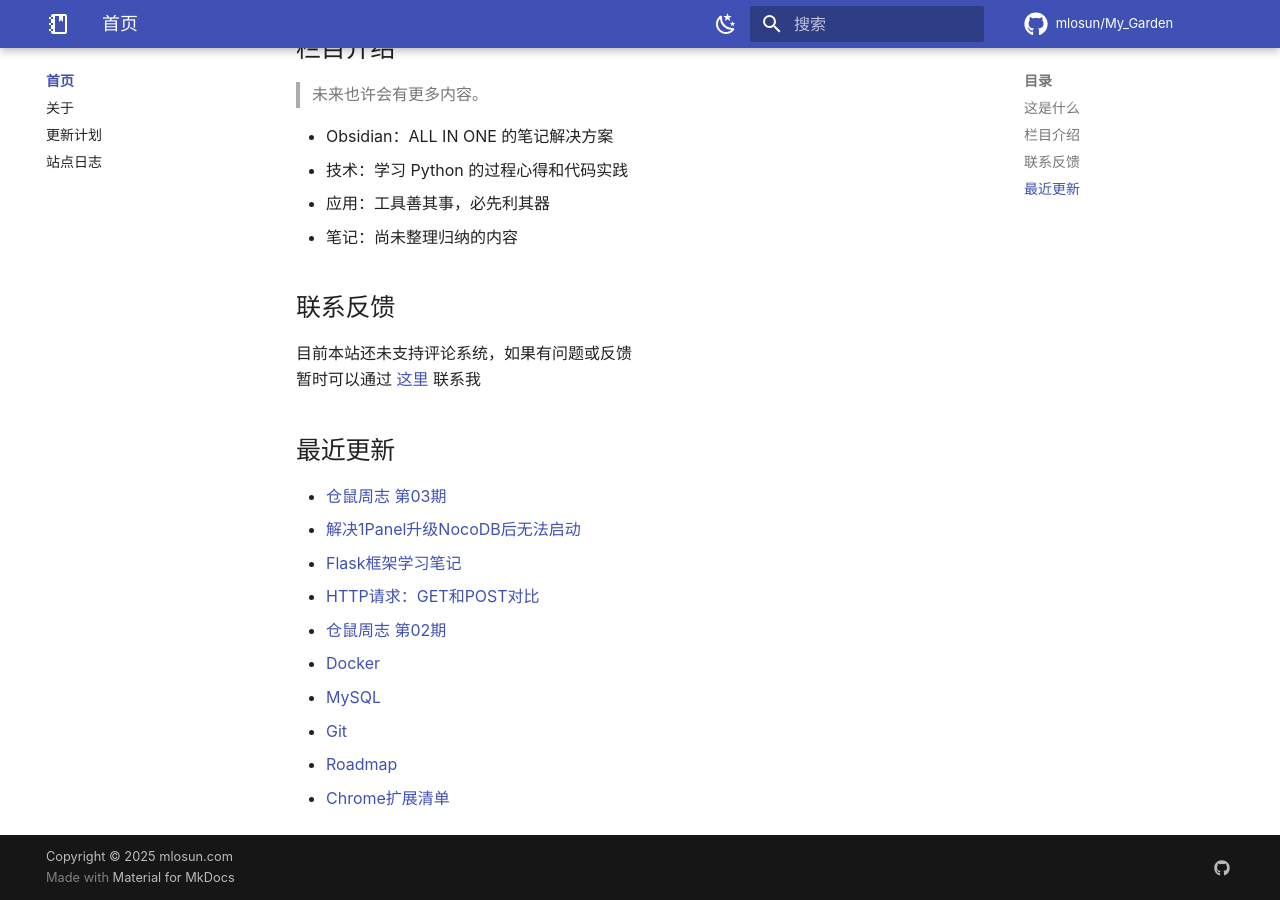
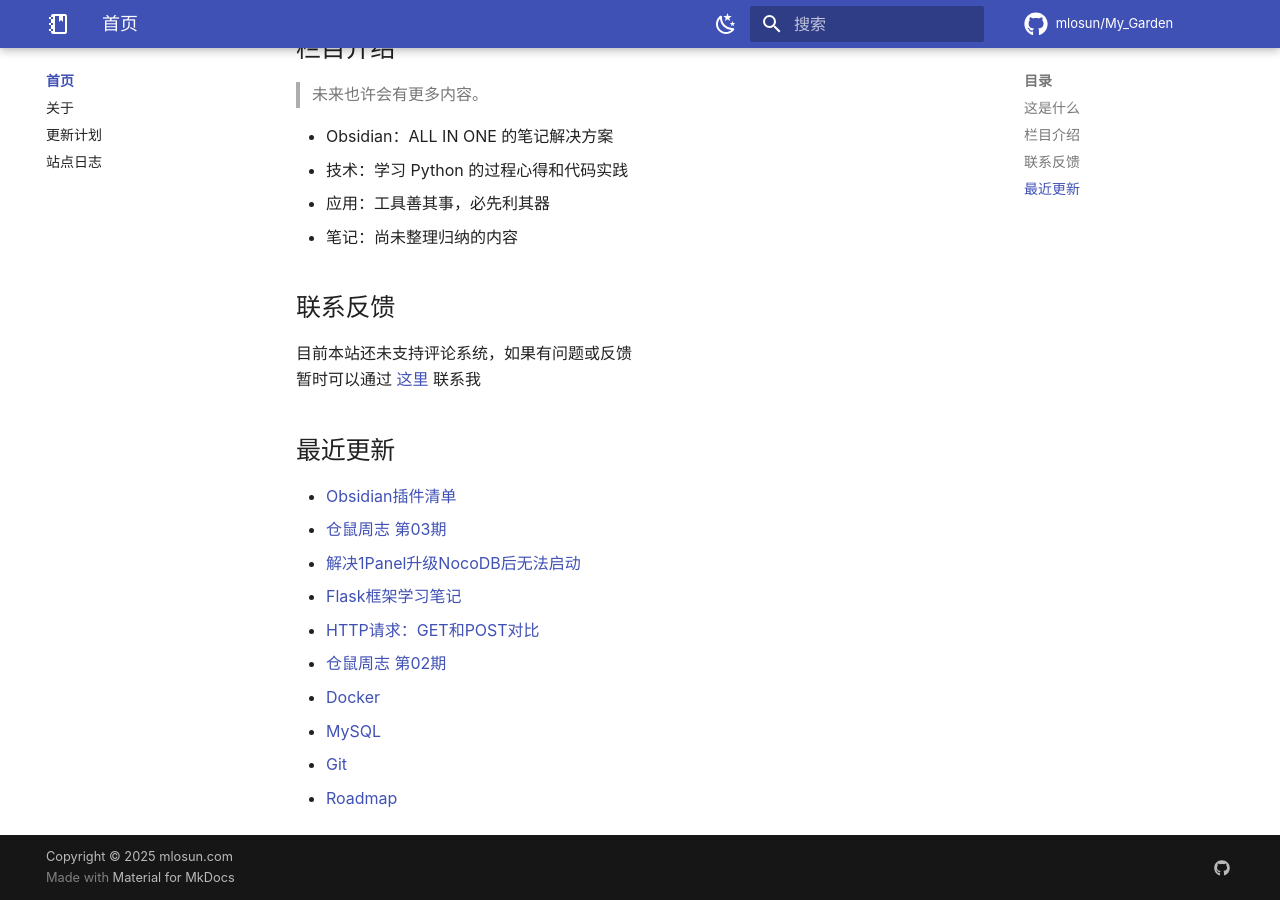
Before and after one commit to mlosun/My_Garden, an MkDocs documentation site: the page built from docs/index.md, in a window 1280 px wide and 900 px high, scrolled down 580 px. Built offline with MkDocs 1.6.1 and Material for MkDocs 9.7.7, drawn with Linux system fonts in a browser that asks for light colours; comment, search, counter and statistics services are not loaded.

Commit message:
PUSH NOTE : index.md

```diff
--- a/docs/index.md
+++ b/docs/index.md
@@ -33,6 +33,7 @@ title: 首页
 
 ## 最近更新
 
+- [Obsidian插件清单](./obsidian/Obsidian%E6%8F%92%E4%BB%B6%E6%B8%85%E5%8D%95.md)
 - [仓鼠周志 第03期](./weekly/%E4%BB%93%E9%BC%A0%E5%91%A8%E5%BF%97%20%E7%AC%AC03%E6%9C%9F.md)
 - [解决1Panel升级NocoDB后无法启动](./notes/%E8%A7%A3%E5%86%B31Panel%E5%8D%87%E7%BA%A7NocoDB%E5%90%8E%E6%97%A0%E6%B3%95%E5%90%AF%E5%8A%A8.md)
 - [Flask框架学习笔记](./tech/Flask%E6%A1%86%E6%9E%B6%E5%AD%A6%E4%B9%A0%E7%AC%94%E8%AE%B0.md)
@@ -42,4 +43,3 @@ title: 首页
 - [MySQL](./tech/MySQL.md)
 - [Git](./tech/Git.md)
 - [Roadmap](./about/Roadmap.md)
-- [Chrome扩展清单](./apps/Chrome%E6%89%A9%E5%B1%95%E6%B8%85%E5%8D%95.md)
```
